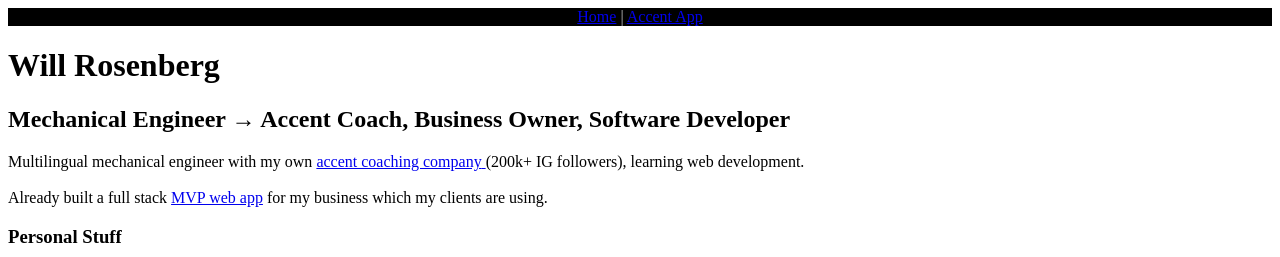
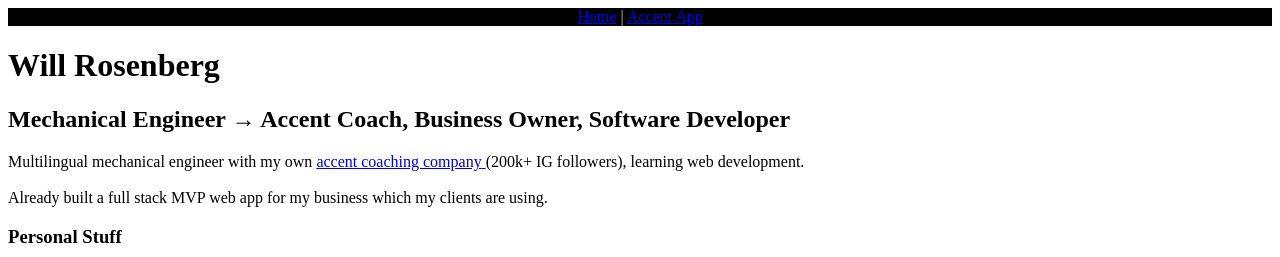
Before and after one commit to will-rosenberg/portfolio, a React (Vite) app: page / in a window 1280 px wide. Shown: the top 257 px of the page. Built offline with nearby package versions, Linux system fonts and the light colour scheme; the HTML template or start-up script is replaced by a standard one.

Commit message:
Remove link from MVP web app mention on Home page
The reference to the MVP web app on the Home page no longer includes a link to /accentapp. Also added packageManager field to package.json for pnpm.

```diff
--- a/package.json
+++ b/package.json
@@ -26,5 +26,6 @@
     "eslint-plugin-react-refresh": "^0.4.16",
     "globals": "^15.14.0",
     "vite": "^6.0.5"
-  }
+  },
+  "packageManager": "pnpm@10.10.0+sha512.d615db246fe70f25dcfea6d8d73dee782ce23e2245e3c4f6f888249fb568149318637dca73c2c5c8ef2a4ca0d5657fb9567188bfab47f566d1ee6ce987815c39"
 }
--- a/src/pages/Home.jsx
+++ b/src/pages/Home.jsx
@@ -14,8 +14,8 @@ export default function Home() {
         </a>
         (200k+ IG followers), learning web development. <br />
         <br />
-        Already built a full stack <Link to="/accentapp">MVP web app</Link> for
-        my business which my clients are using. <br />
+        Already built a full stack MVP web app for my business which my clients
+        are using. <br />
         {/* <br />
         Seeking a front-end web development job (10-30 hrs/wk) while continuing
         to run my business, to:
```
